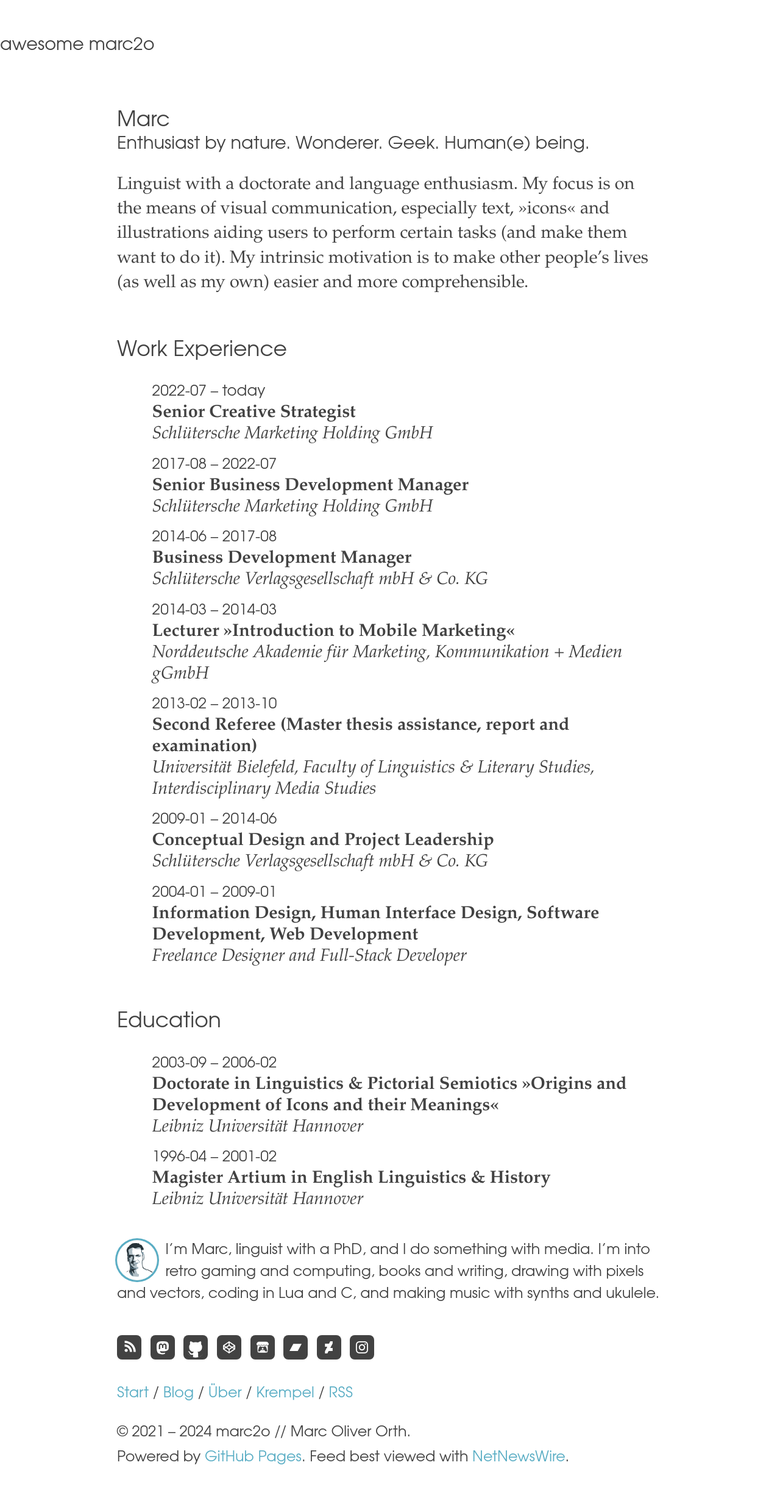
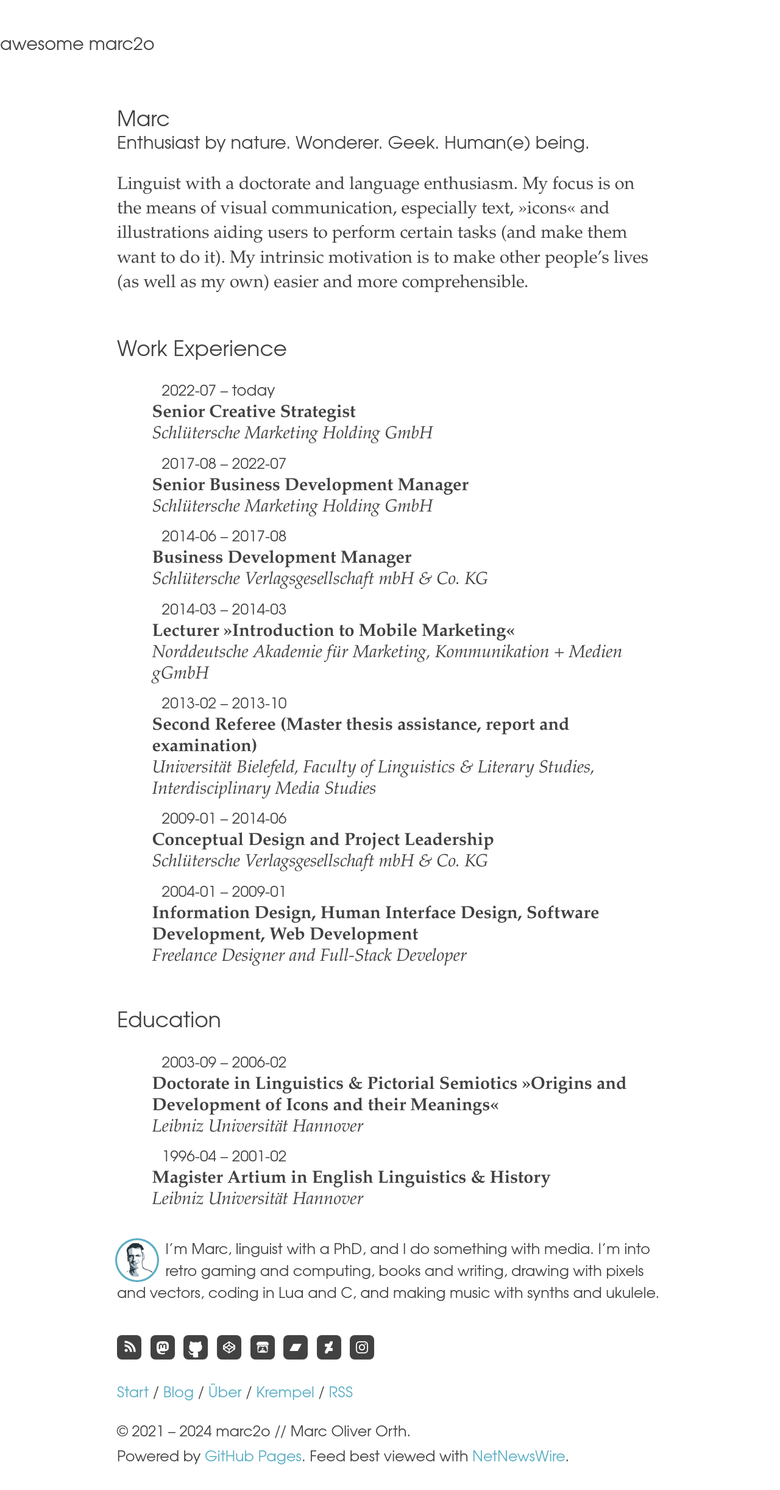
Before and after one commit to marc2o/marc2o.github.io, a Jekyll site: the page built from cv-en.md, in a window 1280 px wide. Shown: the whole page at 61% size. Built offline with Jekyll 4.4.1, drawn with Linux system fonts in a browser that asks for light colours.

Commit message:
Update cv.css

```diff
--- a/assets/css/cv.css
+++ b/assets/css/cv.css
@@ -146,6 +146,8 @@
 article ul.position li span {
 	font-family: var(--spot-font, sans-serif);
 	font-size: 85%;
+	padding-left: 1rem;
+	text-indent: -1rem;
 }
 
 sup {
```
